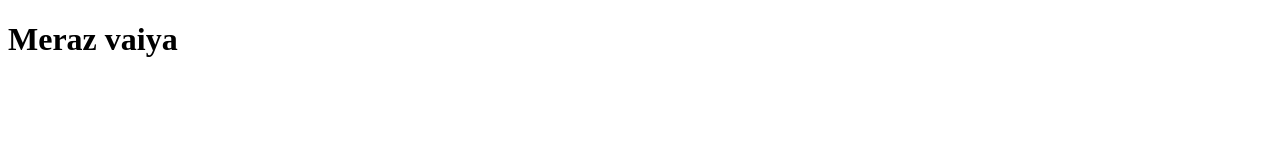
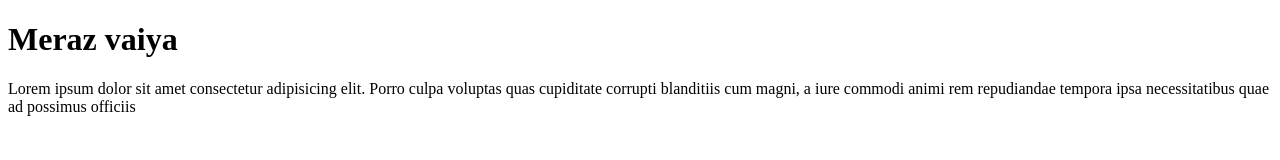
Before and after one commit to Meraz413/first-project, a plain HTML site: page index.html in a window 1280 px wide. Drawn offline with Linux system fonts and the light colour scheme.

Commit message:
ptag-added

```diff
--- a/index.html
+++ b/index.html
@@ -8,5 +8,6 @@
 </head>
 <body>
    <h1>Meraz vaiya</h1>
+   <p>Lorem ipsum dolor sit amet consectetur adipisicing elit. Porro culpa voluptas quas cupiditate corrupti blanditiis cum magni, a iure commodi animi rem repudiandae tempora ipsa necessitatibus quae ad possimus officiis</p>
 </body>
 </html>
```
